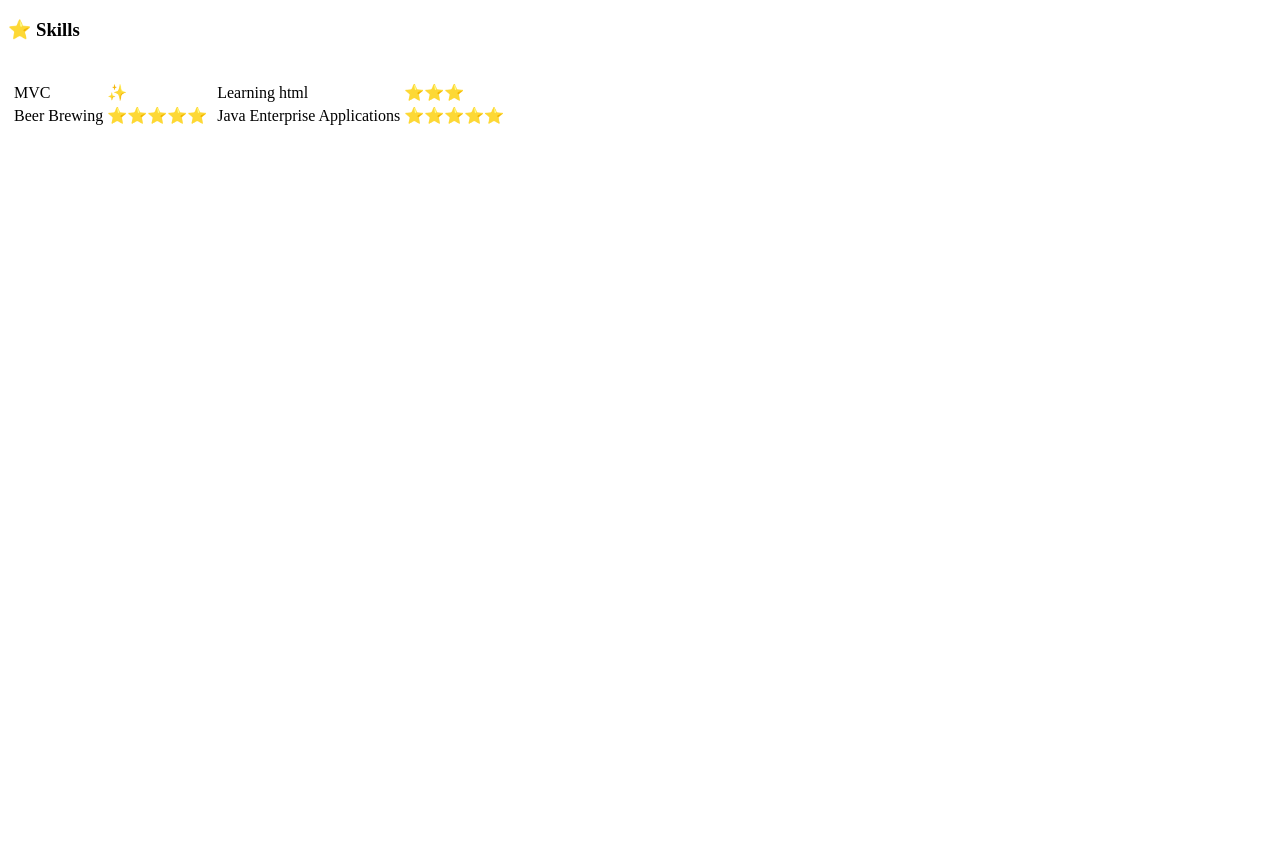
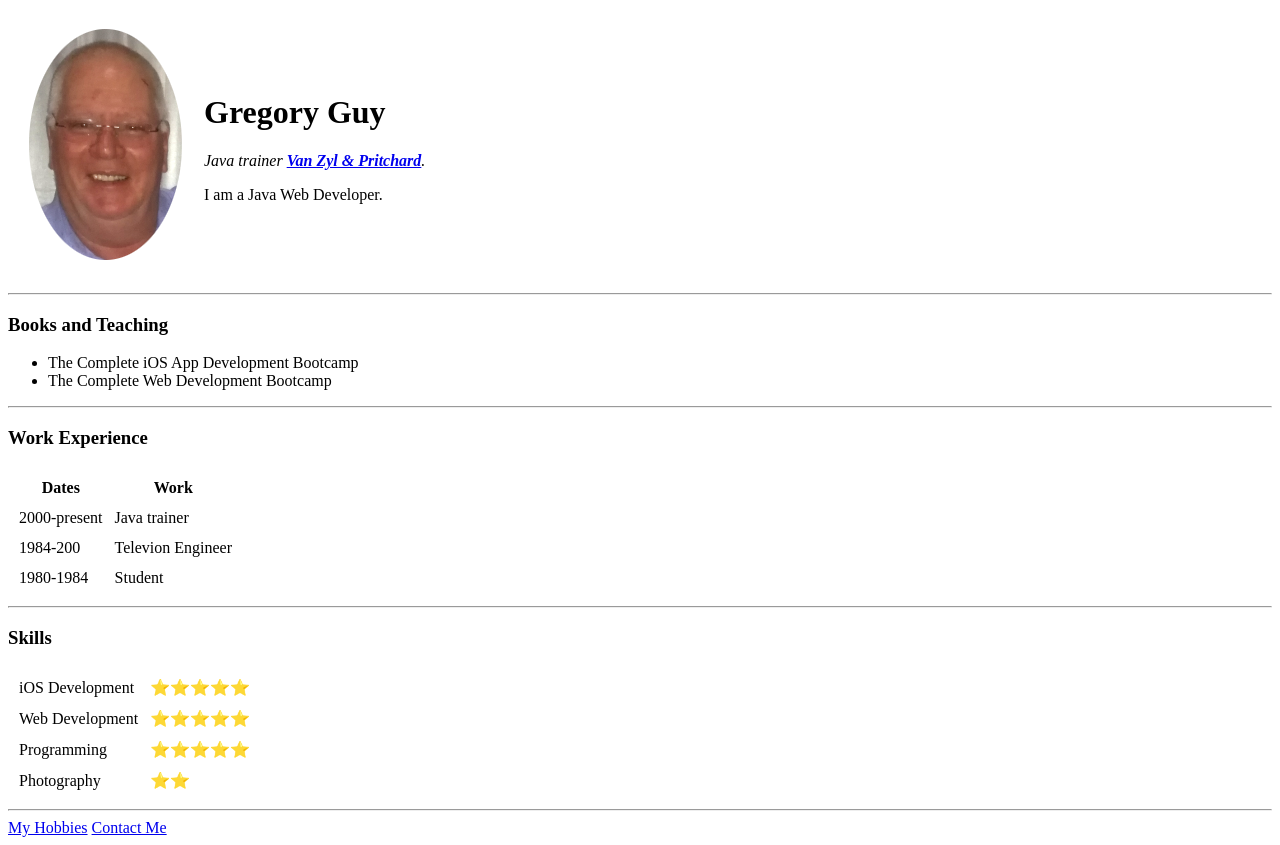
Before and after one commit to greg5702/cv, a plain HTML site: page index.html in a window 1280 px wide. Before the commit the page ends 800 px from the top, so only its background shows below. Drawn offline with Linux system fonts and the light colour scheme.

Commit message:
Add files via upload
readded files

```diff
--- a/index.html
+++ b/index.html
@@ -1,48 +1,72 @@
 <!DOCTYPE html>
-<html lang="en" dir="ltr">
-
+<html>
   <head>
     <meta charset="utf-8">
-  <title>Greg's Personal Website</title>
+    <title>Angela's Personal Site</title>
+    <link rel="stylesheet" href="css/styles.css">
   </head>
 
   <body>
-  <h3>&#11088; Skills</h3>
-
-  <br>
-  <table>
+    <table cellspacing="20">
       <tr>
-      <td>
-        <table>
+        <td><img src="images/gregPic.png" alt="greg profile picture"></td>
+        <td><h1>Gregory Guy</h1>
+        <p><em>Java trainer <strong><a href="https://www.vzap.com/">Van Zyl & Pritchard</a></strong>.</em></p>
+        <p>I am a Java Web Developer.</p></td>
+      </tr>
+    </table>
+    <hr>
+    <h3>Books and Teaching</h3>
+    <ul>
+      <li>The Complete iOS App Development Bootcamp</li>
+      <li>The Complete Web Development Bootcamp</li>
+    </ul>
+    <hr>
+    <h3>Work Experience</h3>
+    <table cellspacing="10">
+      <thead>
         <tr>
-            <td>MVC</td>
-            <td>✨</td>
+          <th>Dates</th>
+          <th>Work</th>
+        </tr>
+      </thead>
+      <tbody>
+        <tr>
+          <td>2000-present</td>
+          <td>Java trainer</td>
         </tr>
         <tr>
-            <td>Beer Brewing</td>
-            <td>&#11088;&#11088;&#11088;&#11088;&#11088;</td>
+          <td>1984-200</td>
+          <td>Televion Engineer</td>
+        </tr>
+        <tr>
+          <td>1980-1984</td>
+          <td>Student</td>
+        </tr>
+      </tbody>
+    </table>
+    <hr>
+    <h3>Skills</h3>
+    <table cellspacing="10">
+      <tr>
+        <td>iOS Development</td>
+        <td>⭐️⭐️⭐️⭐️⭐️</td>
+      </tr>
+      <tr>
+        <td>Web Development</td>
+        <td>⭐️⭐️⭐️⭐️⭐️</td>
+      </tr>
+       <tr>
+        <td>Programming</td>
+        <td>⭐️⭐️⭐️⭐️⭐️</td>
+      </tr>
+      <tr>
+        <td>Photography</td>
+        <td>⭐️⭐️</td>
       </tr>
     </table>
-      </td>
-
-
-
-      <td>
-        <table>
-          <tr>
-            <td>Learning html</td>
-            <td>&#11088;&#11088;&#11088;</td>
-          </tr>
-          <tr>
-            <td>Java Enterprise Applications</td>
-            <td>&#11088;&#11088;&#11088;&#11088;&#11088;</td>
-          </tr>
-
-        </table>
-      </td>
-    </tr>
-
-  </table>
+    <hr>
+    <a href="hobbies.html">My Hobbies</a>
+    <a href="contact-me.html">Contact Me</a>
   </body>
-
 </html>
```
Also changed, not shown: contact-me.html (added, +34 -0 lines), hobbies.html (added), images/gregPic.png (added). Lines whose indentation alone changed are shown as unchanged.
